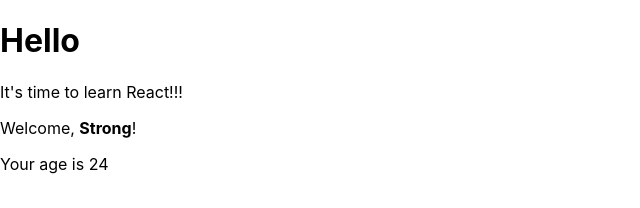
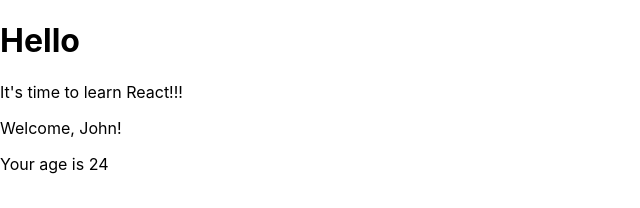
Before and after one commit to eddo34/Esercizidevelhope, a React (Create React App) app in the folder REACT/my-app/: page / in a window 1280 px wide. Shown: the top 208 px of the page, without its empty margins (0-640 px from the left). Built offline with nearby package versions, Linux system fonts and the light colour scheme.

Commit message:
ex10react added

```diff
--- a/REACT/my-app/src/App.js
+++ b/REACT/my-app/src/App.js
@@ -9,7 +9,7 @@
     <div>
       <Hello />
       <Message />
-      <Welcome name={<strong>Strong</strong>} age={24}/>
+      <Welcome name="John" age={24}/>
     </div>
   );
 }
--- a/REACT/my-app/src/Welcome.js
+++ b/REACT/my-app/src/Welcome.js
@@ -3,7 +3,7 @@
 }
 
 function Welcome(props) {
-    const renderCondition = props.age > 18 && props.age < 65;
+    const renderCondition = props.name == 'John' && props.age > 18 && props.age < 65 ;
   return (
     <div>
       <p>Welcome, {props.name}!</p>
@@ -12,6 +12,5 @@
   );
 }
 
-//all'interno del return non puoi mettere più di una condizione, quindi le metti all'esterno del return
 
 export default Welcome;
```
